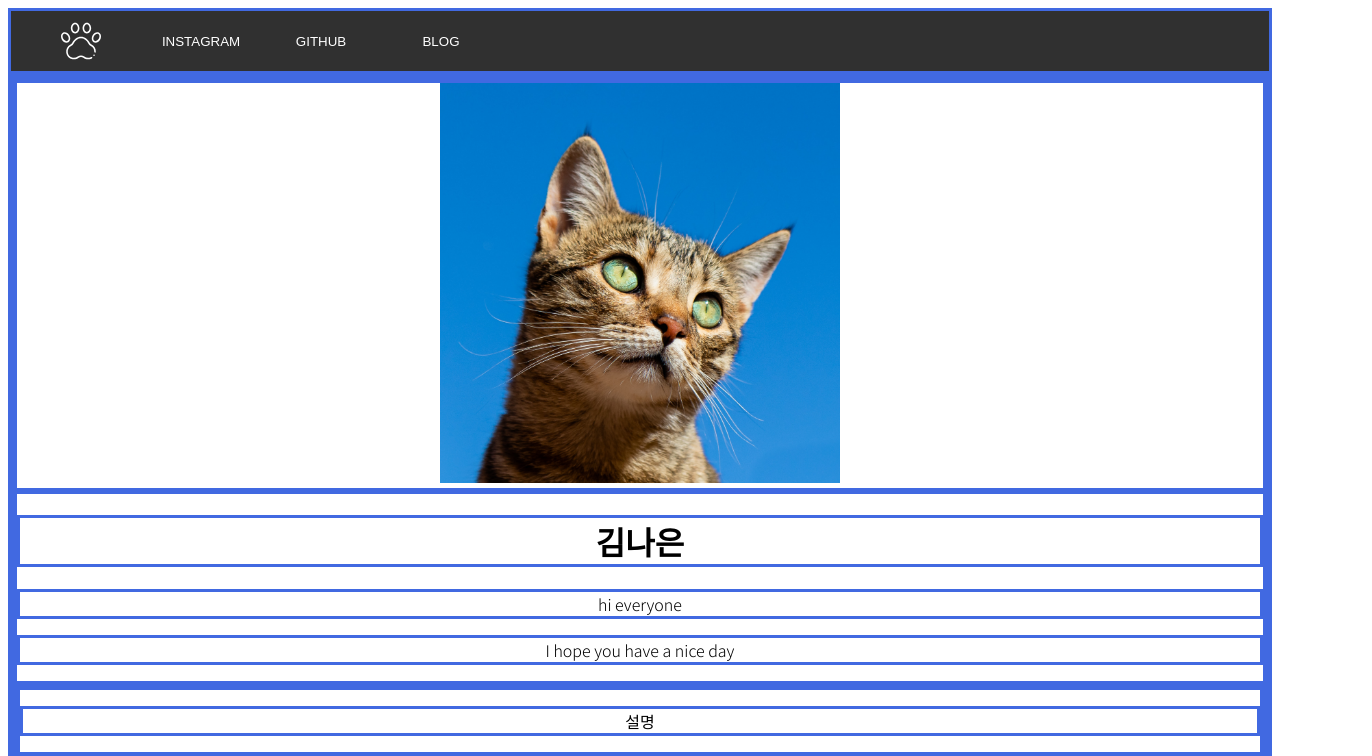
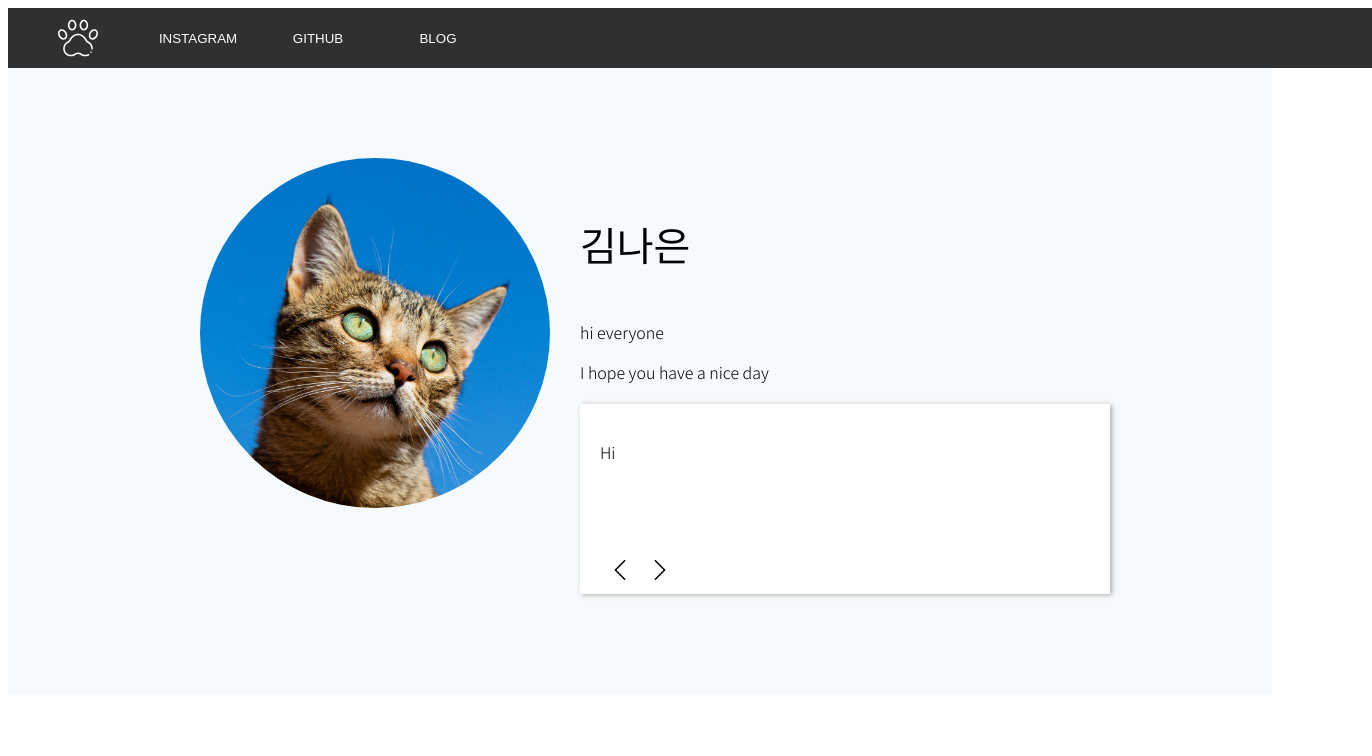
Before and after one commit to naeukim356/naeukim356.github.io, a plain HTML site: page index.html in a window 1280 px wide. Shown: the top 756 px of the page, 1372 px wide, since content can reach past the window. Drawn offline with nearby package versions, Linux system fonts and the light colour scheme.

Commit message:
web designy thingie

```diff
--- a/index.html
+++ b/index.html
@@ -2,10 +2,12 @@
 <html lang="en">
 
 <head>
+    <script type="text/javascript" src="index.js"></script>
     <link rel="stylesheet" href="style.css">
     <meta charset="UTF-8">
     <meta http-equiv="X-UA-Compatible" content="IE=edge">
     <meta name="viewport" content="width=device-width, initial-scale=1.0">
+    <script src="https://ajax.googleapis.com/ajax/libs/jquery/3.3.1/jquery.min.js"></script>
     <title>Document</title>
 </head>
 
@@ -18,8 +20,6 @@
     </div>
     <div class="card" id="book1">
         <div class="wrapper">
-
-
             <div class="profile_pic">
                 <img src="img/profile.jpg" alt="profile_pic" width="400px">
             </div>
@@ -27,10 +27,9 @@
                 <h1> 김나은 </h1>
                 <p>hi everyone</p>
                 <p>I hope you have a nice day</p>
-            </div>
             <div class="page">
                 <div class="text">
-                    <p> 설명</p>
+                    <p id="book1_desc"> 설명</p>
                 </div>
                 <div class="arrow">
                     <img src="img/next.svg" alt="left" id="left-arrow">
@@ -39,6 +38,7 @@
             </div>
         </div>
     </div>
+</div>
 </body>
 
 </html>
--- /dev/null
+++ b/index.js
@@ -0,0 +1,51 @@
+window.onload = function () {
+    var desc = ["설명", "Hi", "hehe"];
+var index = 0;
+
+var interval = setInterval(function() {
+    $('#book1_desc').fadeOut(500, function() {
+        index++;
+        if (index === desc.length)
+        index = 0;
+        $(this).text(desc[index]).fadeIn(500);
+    });
+}, 4000);
+
+var leftarrow = document.getElementById('left-arrow');
+var rightarrow = document.getElementById('right-arrow');
+
+leftarrow.onclick = function () {
+    $('#book1_desc').fadeOut(500,function() {
+        index--;
+        if (index === -1)
+            index = 2;
+        $(this).text(desc[index]).fadeIn(500);
+        clearInterval(interval);
+        interval = setInterval(function() {
+            $('#book1_desc').fadeOut(500, function() {
+                index++;
+                if (index === desc.length)
+                index = 0;
+                $(this).text(desc[index]).fadeIn(500);
+            });
+        }, 4000);
+    })
+}
+rightarrow.onclick = function () {
+    $('#book1_desc').fadeOut(500,function() {
+        index++;
+        if (index === desc.length)
+            index = 0;
+        $(this).text(desc[index]).fadeIn(500);
+        clearInterval(interval);
+        interval = setInterval(function() {
+            $('#book1_desc').fadeOut(500, function() {
+                index++;
+                if (index === desc.length)
+                index = 0;
+                $(this).text(desc[index]).fadeIn(500);
+            });
+        }, 4000);
+    })
+}
+}
--- a/style.css
+++ b/style.css
@@ -3,12 +3,10 @@ div {
     font-family: 'Noto Sans KR', sans-serif;
     font-weight: 200;
     text-align: center;
-    border: 3px solid royalblue;
+    width: 100%;
+    /* border: 3px solid royalblue; */
 }
 
-h1 {
-    border: 3px solid royalblue;
-}
 div.navigation {
     background-color:#303030;
     height:60px;
@@ -44,6 +42,93 @@ div.navigation img {
     filter: invert(100%) sepia(0%) saturate(18%) hue-rotate(314deg) brightness(106%) contrast(104%);
 }
 
+#book1 {
+    background-color:#F7FAFC
+}
+
+#book1 .contents {
+    padding: 20px;
+}
+
+#book1 .page{
+    background-color: white;
+    padding: 20px;
+    margin-top:20px;
+
+    height: 150px;
+    box-shadow: 2px 1px 5px 0px #AAAAAA;
+}
+
+#book1 .page .text {
+    height: 120px;
+}
+
+#book1 .wrapper {
+    max-width: 900px;
+}
+
+.profile_pic {
+    width: 350px;
+    height: 350px;
+    padding: 10px;
+}
+
+.profile_pic img {
+    width: inherit;
+    height: inherit;
+    border-radius: 70%;
+}
+
+#book1 .arrow {
+    display: flex;
+    flex-direction: row;
+}
+
+#book1 .arrow img {
+    width: 20px;
+    margin-left: 10px;
+    margin-right: 10px;
+}
+
+#book1 .arrow img#left-arrow{
+    transform: scaleX(-1);
+}
+
+.card {
+    display: flex;
+    flex-direction: row;
+    height: fit-content;
+}
+
+.wrapper {
+    display: flex;
+    flex-direction: row;
+
+    align-self: center;
+
+    padding: 80px;
+    margin: 0px auto;
+    max-width: 1200px;
+}
+
+h1 {
+    font-family: 'Noto Sans KR', sans-serif;
+    font-weight: 500;
+    font-size: 40px;
+    text-align: left;
+    padding-top: 20px;
+    padding-bottom: 20px;
+}
+
+p {
+    text-align: left;
+    margin-bottom: 10px;
+}
+
+/* h1 {
+    border: 3px solid royalblue;
+}
+
 p {
     border: 3px solid royalblue;
-}
+} */
```
